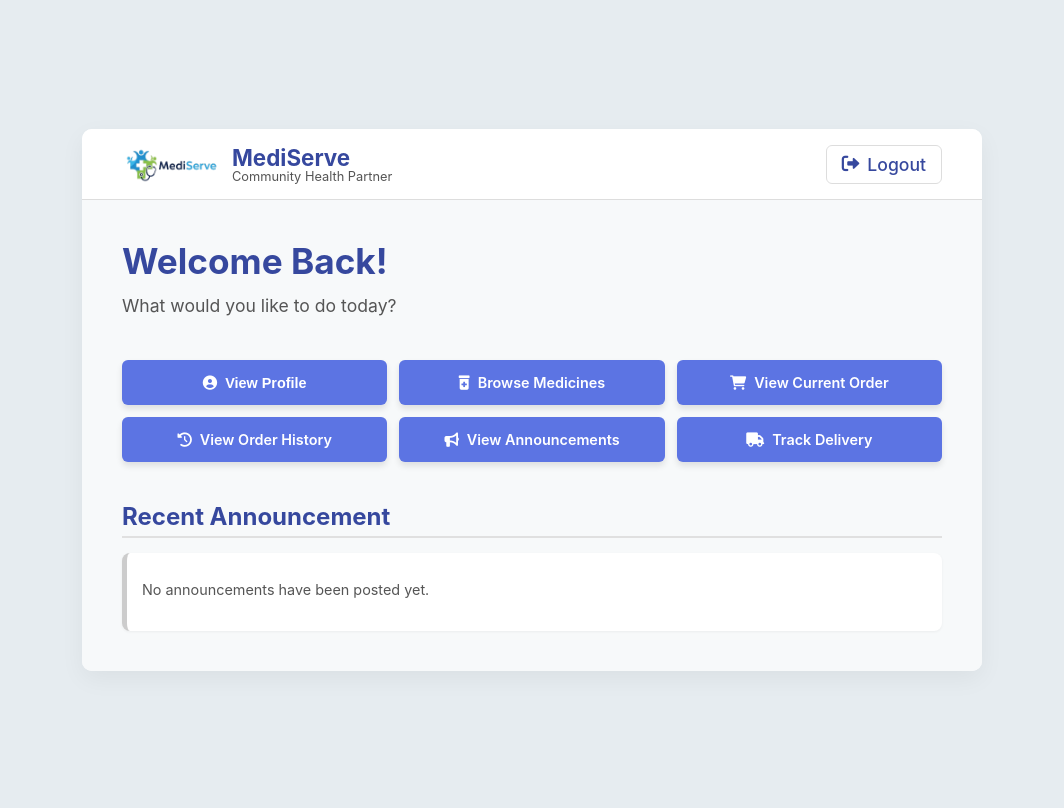
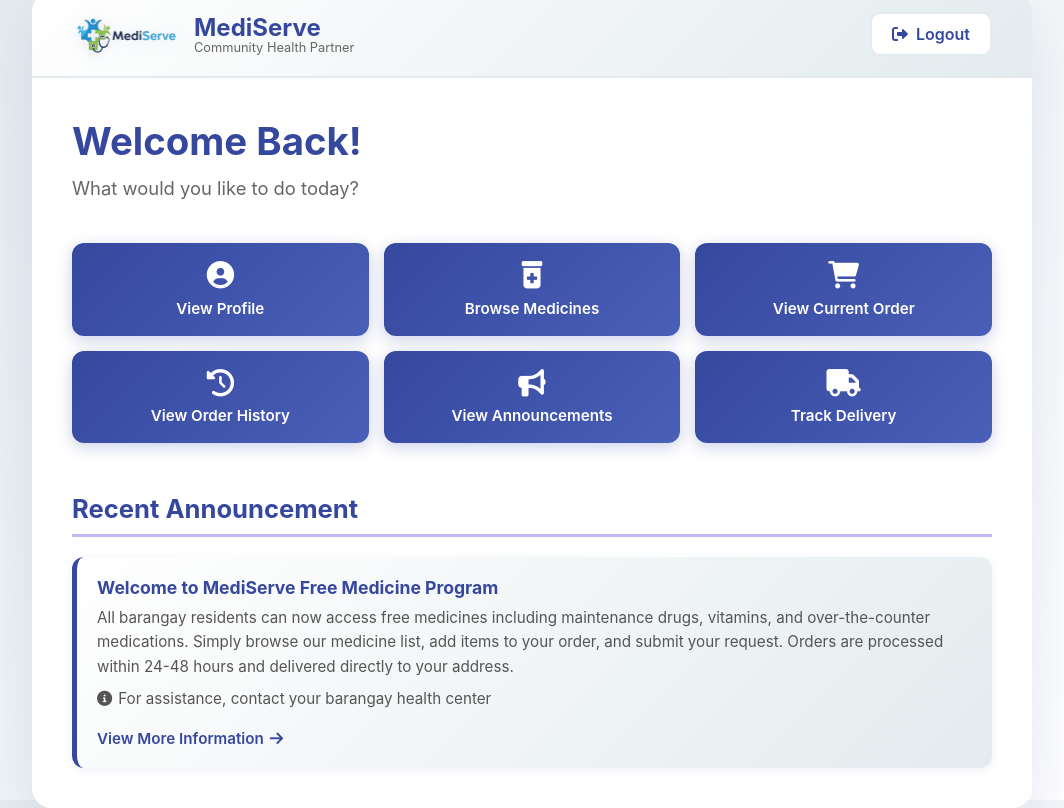
Before and after one commit to veinP/CSIT327-G5-MediServe, a Django app: page /main_menu/ in a window 1280 px wide. Shown: the whole page, without its empty margins (108-1172 px from the left). Before the commit the page ends 671 px from the top, so only its background shows below. Run offline with Django 5.2, Linux system fonts and the light colour scheme; the visitor is signed in with stand-in values (Sample User, id 1); data that the repository does not hold is empty; parts of the project's set-up code (start-up, migrations or seed data) failed here and were passed over.

Commit message:
feature(main-menu): design and style core navigation layout

```diff
--- a/MediServe/templates/main_menu.html
+++ b/MediServe/templates/main_menu.html
@@ -4,130 +4,472 @@
 {% block title %}Main Menu{% endblock %}
 
 {% block content %}
-<div style="width: 100%; max-width: 900px; margin: 40px auto; background-color: #FFFFFF; border-radius: 10px; box-shadow: 0 8px 24px rgba(0,0,0,0.05); overflow: hidden;">
+<style>
+    body {
+        background: linear-gradient(135deg, #E3EBEE 0%, #FFFFFF 100%);
+        min-height: 100vh;
+    }
 
+    .main-container {
+        width: 100%;
+        max-width: 1000px;
+        margin: 40px auto;
+        background-color: #FFFFFF;
+        border-radius: 20px;
+        box-shadow: 0 20px 60px rgba(54, 72, 158, 0.12);
+        overflow: hidden;
+    }
+
+    .top-header {
+        padding: 20px 40px;
+        background: linear-gradient(135deg, #FFFFFF 0%, #E3EBEE 100%);
+        border-bottom: 2px solid #E3EBEE;
+        display: flex;
+        justify-content: space-between;
+        align-items: center;
+    }
+
+    .logo-section {
+        display: flex;
+        align-items: center;
+        gap: 12px;
+    }
+
+    .logo-section img {
+        width: 110px;
+        height: auto;
+        filter: drop-shadow(0 2px 8px rgba(54, 72, 158, 0.15));
+    }
+
+    .logo-text h1 {
+        font-size: 1.5em;
+        color: #36489e;
+        margin: 0;
+        font-weight: 700;
+    }
+
+    .logo-text p {
+        font-size: 0.8em;
+        color: #666;
+        margin: 0;
+        line-height: 1;
+    }
+
+    .btn-logout {
+        background-color: #FFFFFF;
+        color: #36489e;
+        border: 2px solid #E3EBEE;
+        padding: 10px 20px;
+        font-weight: 600;
+        border-radius: 10px;
+        text-decoration: none;
+        transition: all 0.3s ease;
+        display: inline-flex;
+        align-items: center;
+        gap: 8px;
+    }
+
+    .btn-logout:hover {
+        background-color: #BFB9FA;
+        border-color: #BFB9FA;
+        transform: translateY(-2px);
+    }
+
+    .content-area {
+        padding: 40px;
+        background-color: #FFFFFF;
+    }
+
+    .welcome-section h1 {
+        color: #36489e;
+        font-size: 2.4em;
+        margin-bottom: 8px;
+        font-weight: 700;
+    }
+
+    .welcome-section p {
+        color: #666;
+        font-size: 1.15em;
+        margin-bottom: 40px;
+    }
+
+    .menu-grid {
+        display: grid;
+        grid-template-columns: repeat(3, 1fr);
+        gap: 15px;
+        margin-bottom: 50px;
+    }
+
+    .menu-btn {
+        background: linear-gradient(135deg, #36489e 0%, #4a5fb8 100%);
+        color: #FFFFFF;
+        padding: 18px 12px;
+        font-size: 0.95em;
+        font-weight: 600;
+        border-radius: 12px;
+        text-decoration: none;
+        text-align: center;
+        transition: all 0.3s ease;
+        display: flex;
+        flex-direction: column;
+        align-items: center;
+        justify-content: center;
+        gap: 10px;
+        box-shadow: 0 4px 15px rgba(54, 72, 158, 0.25);
+        border: none;
+        cursor: pointer;
+        font-family: inherit;
+    }
+
+    .menu-btn:hover {
+        background: linear-gradient(135deg, #2a3875 0%, #36489e 100%);
+        transform: translateY(-3px);
+        box-shadow: 0 6px 20px rgba(54, 72, 158, 0.35);
+    }
+
+    .menu-btn i {
+        font-size: 1.8em;
+    }
+
+    .announcement-section h3 {
+        color: #36489e;
+        font-size: 1.6em;
+        margin-bottom: 20px;
+        padding-bottom: 10px;
+        border-bottom: 3px solid #BFB9FA;
+        font-weight: 700;
+    }
+
+    .announcement-card {
+        background: linear-gradient(135deg, #FFFFFF 0%, #E3EBEE 100%);
+        padding: 20px;
+        border-radius: 12px;
+        border-left: 5px solid #36489e;
+        box-shadow: 0 2px 8px rgba(54, 72, 158, 0.08);
+        transition: all 0.3s ease;
+    }
+
+    .announcement-card:hover {
+        transform: translateX(5px);
+        box-shadow: 0 4px 15px rgba(54, 72, 158, 0.15);
+    }
+
+    .announcement-card strong {
+        font-size: 1.1em;
+        color: #36489e;
+        display: block;
+        margin-bottom: 8px;
+    }
+
+    .announcement-card p {
+        font-size: 0.95em;
+        color: #555;
+        margin: 8px 0;
+        line-height: 1.6;
+    }
+
+    .announcement-date {
+        font-size: 0.85em;
+        color: #777;
+        margin-top: 10px;
+        display: flex;
+        align-items: center;
+        gap: 6px;
+    }
+
+    .announcement-link {
+        font-size: 0.95em;
+        color: #36489e;
+        text-decoration: none;
+        font-weight: 600;
+        display: inline-flex;
+        align-items: center;
+        gap: 6px;
+        margin-top: 10px;
+        transition: all 0.3s ease;
+    }
+
+    .announcement-link:hover {
+        color: #2a3875;
+        gap: 10px;
+    }
+
+    .no-announcement {
+        background-color: #E3EBEE;
+        padding: 20px;
+        border-radius: 12px;
+        border-left: 5px solid #BFB9FA;
+    }
+
+    .no-announcement p {
+        font-size: 0.95em;
+        color: #666;
+        margin: 0;
+    }
+
+    .profile-sidebar {
+        position: fixed;
+        top: 0;
+        right: 0;
+        height: 100%;
+        width: 0;
+        background-color: #FFFFFF;
+        box-shadow: -6px 0 30px rgba(54, 72, 158, 0.2);
+        z-index: 1000;
+        overflow-x: hidden;
+        transition: 0.4s ease;
+        padding-left: 0;
+    }
+
+    .sidebar-content {
+        padding: 25px;
+        width: 300px;
+    }
+
+    .close-btn {
+        position: absolute;
+        top: 15px;
+        right: 25px;
+        font-size: 32px;
+        border: none;
+        background: none;
+        color: #36489e;
+        cursor: pointer;
+        transition: all 0.3s ease;
+    }
+
+    .close-btn:hover {
+        color: #d93025;
+        transform: rotate(90deg);
+    }
+
+    .sidebar-content h3 {
+        color: #36489e;
+        margin-bottom: 30px;
+        padding-top: 25px;
+        font-size: 1.5em;
+        font-weight: 700;
+    }
+
+    .profile-header {
+        text-align: center;
+        margin-bottom: 30px;
+        padding-bottom: 20px;
+        border-bottom: 2px solid #E3EBEE;
+    }
+
+    .profile-header i {
+        font-size: 3em;
+        color: #36489e;
+        background: linear-gradient(135deg, #E3EBEE 0%, #BFB9FA 100%);
+        padding: 20px;
+        border-radius: 50%;
+        margin-bottom: 10px;
+    }
+
+    .profile-header p {
+        font-size: 1.15em;
+        font-weight: 700;
+        margin: 8px 0 0 0;
+        color: #36489e;
+    }
+
+    .profile-header small {
+        color: #666;
+        font-size: 0.9em;
+    }
+
+    .sidebar-menu {
+        display: flex;
+        flex-direction: column;
+        gap: 12px;
+    }
+
+    .sidebar-link {
+        text-decoration: none;
+        color: #36489e;
+        padding: 12px 15px;
+        border-radius: 10px;
+        background-color: #E3EBEE;
+        transition: all 0.3s ease;
+        display: flex;
+        align-items: center;
+        gap: 12px;
+        font-weight: 500;
+    }
+
+    .sidebar-link:hover {
+        background-color: #BFB9FA;
+        transform: translateX(5px);
+    }
+
+    .sidebar-link i {
+        width: 20px;
+        text-align: center;
+    }
+
+    .btn-sidebar-logout {
+        width: 100%;
+        margin-top: 40px;
+        background: linear-gradient(135deg, #d93025 0%, #f44336 100%);
+        color: #FFFFFF;
+        padding: 14px;
+        border: none;
+        border-radius: 10px;
+        font-weight: 700;
+        text-align: center;
+        text-decoration: none;
+        display: flex;
+        align-items: center;
+        justify-content: center;
+        gap: 10px;
+        transition: all 0.3s ease;
+        box-shadow: 0 4px 15px rgba(217, 48, 37, 0.3);
+    }
+
+    .btn-sidebar-logout:hover {
+        background: linear-gradient(135deg, #b71c1c 0%, #d93025 100%);
+        transform: translateY(-2px);
+        box-shadow: 0 6px 20px rgba(217, 48, 37, 0.4);
+    }
+
+    @media (max-width: 768px) {
+        .menu-grid {
+            grid-template-columns: repeat(2, 1fr);
+        }
+
+        .content-area {
+            padding: 25px;
+        }
+
+        .top-header {
+            padding: 15px 25px;
+        }
+    }
+</style>
+
+<div class="main-container">
     <!-- TOP HEADER BAR -->
-    <header style="padding: 15px 40px; background-color: #FFFFFF; border-bottom: 1px solid #ddd; display: flex; justify-content: space-between; align-items: center;">
-        <div style="display: flex; align-items: center;">
-            <img src="{% static 'img/MediServe.png' %}" alt="MediServe Logo" style="width: 100px; height: 40px; margin-right: 10px;">
-            <div>
-                <h1 style="font-size: 1.4em; color: #36489e; margin: 0;">MediServe</h1>
-                <p style="font-size: 0.8em; color: #555; margin: 0; line-height: 1;">Community Health Partner</p>
+    <header class="top-header">
+        <div class="logo-section">
+            <img src="{% static 'img/MediServe.png' %}" alt="MediServe Logo">
+            <div class="logo-text">
+                <h1>MediServe</h1>
+                <p>Community Health Partner</p>
             </div>
         </div>
 
         <!-- LOGOUT BUTTON -->
-        <a href="{% url 'logout' %}" class="btn-secondary" style="
-            background-color: #FFFFFF;
-            color: #36489e;
-            border: 1px solid #ddd;
-            padding: 8px 15px;
-            font-weight: 500;">
+        <a href="{% url 'logout' %}" class="btn-logout">
             <i class="fas fa-sign-out-alt"></i> Logout
         </a>
     </header>
 
     <!-- MAIN CONTENT AREA -->
-    <div style="padding: 40px; background-color: #f7f9fa;">
-
-        <h1 style="color: #36489e; font-size: 2.2em; margin-bottom: 5px;">Welcome Back!</h1>
-        <p style="color: #555; font-size: 1.1em; margin-bottom: 40px;">What would you like to do today?</p>
+    <div class="content-area">
+        <div class="welcome-section">
+            <h1>Welcome Back!</h1>
+            <p>What would you like to do today?</p>
+        </div>
 
         <!-- ACTION BUTTON GRID -->
-        <div class="menu-options" style="
-            display: grid;
-            grid-template-columns: repeat(3, 1fr);
-            gap: 12px;
-            width: 100%;
-        ">
-            <button onclick="toggleProfileSidebar(true)" class="btn" style="background-color: #5c74e3; color: #FFFFFF; padding: 14px 10px; font-size: 0.9em; box-shadow: 0 4px 6px rgba(0,0,0,0.1);">
-                <i class="fas fa-user-circle"></i> View Profile
+        <div class="menu-grid">
+            <button onclick="toggleProfileSidebar(true)" class="menu-btn">
+                <i class="fas fa-user-circle"></i>
+                <span>View Profile</span>
             </button>
 
-            <a href="{% url 'medicine_list' %}" class="btn" style="background-color: #5c74e3; color: #FFFFFF; padding: 14px 10px; font-size: 0.9em; box-shadow: 0 4px 6px rgba(0,0,0,0.1);">
-                <i class="fas fa-prescription-bottle-alt"></i> Browse Medicines
+            <a href="{% url 'medicine_list' %}" class="menu-btn">
+                <i class="fas fa-prescription-bottle-alt"></i>
+                <span>Browse Medicines</span>
             </a>
 
-            <a href="{% url 'order_list' %}" class="btn" style="background-color: #5c74e3; color: #FFFFFF; padding: 14px 10px; font-size: 0.9em; box-shadow: 0 4px 6px rgba(0,0,0,0.1);">
-                <i class="fas fa-shopping-cart"></i> View Current Order
+            <a href="{% url 'order_list' %}" class="menu-btn">
+                <i class="fas fa-shopping-cart"></i>
+                <span>View Current Order</span>
             </a>
 
-            <a href="{% url 'medicine_history' %}" class="btn" style="background-color: #5c74e3; color: #FFFFFF; padding: 14px 10px; font-size: 0.9em; box-shadow: 0 4px 6px rgba(0,0,0,0.1);">
-                <i class="fas fa-history"></i> View Order History
+            <a href="{% url 'medicine_history' %}" class="menu-btn">
+                <i class="fas fa-history"></i>
+                <span>View Order History</span>
             </a>
 
-            <a href="{% url 'view_announcements' %}" class="btn" style="background-color: #5c74e3; color: #FFFFFF; padding: 14px 10px; font-size: 0.9em; box-shadow: 0 4px 6px rgba(0,0,0,0.1);">
-                <i class="fas fa-bullhorn"></i> View Announcements
+            <a href="{% url 'view_announcements' %}" class="menu-btn">
+                <i class="fas fa-bullhorn"></i>
+                <span>View Announcements</span>
             </a>
 
-            <a href="{% url 'delivery_page' %}" class="btn" style="background-color: #5c74e3; color: #FFFFFF; padding: 14px 10px; font-size: 0.9em; box-shadow: 0 4px 6px rgba(0,0,0,0.1);">
-                <i class="fas fa-truck"></i> Track Delivery
+            <a href="{% url 'delivery_page' %}" class="menu-btn">
+                <i class="fas fa-truck"></i>
+                <span>Track Delivery</span>
             </a>
         </div>
 
         <!-- RECENT ANNOUNCEMENT -->
-        <h3 style="color: #36489e; font-size: 1.5em; margin-top: 40px; margin-bottom: 15px; border-bottom: 2px solid #e0e0e0; padding-bottom: 5px;">
-            Recent Announcement
-        </h3>
+        <div class="announcement-section">
+            <h3>Recent Announcement</h3>
 
-        <div style="width: 100%; display: flex; flex-direction: column; gap: 15px;">
             {% if latest_announcement %}
-                <div style="background-color: #FFFFFF; padding: 15px; border-radius: 8px; border-left: 5px solid #36489e; box-shadow: 0 1px 3px rgba(0,0,0,0.05);">
-                    <strong style="font-size: 1em; color: #36489e;">{{ latest_announcement.title }}</strong>
-                    <p style="font-size: 0.9em; color: #555; margin-top: 5px;">
-                        {{ latest_announcement.content|truncatewords:25 }}
-                    </p>
-                    <p style="font-size: 0.8em; color: #777;">
+                <div class="announcement-card">
+                    <strong>{{ latest_announcement.title }}</strong>
+                    <p>{{ latest_announcement.content|truncatewords:25 }}</p>
+                    <p class="announcement-date">
+                        <i class="fas fa-calendar-alt"></i>
                         Posted on {{ latest_announcement.date_posted|date:"F j, Y, g:i a" }}
                     </p>
-                    <a href="{% url 'view_announcements' %}" style="font-size: 0.9em; color: #5c74e3; text-decoration: none;">
-                        View All Announcements →
+                    <a href="{% url 'view_announcements' %}" class="announcement-link">
+                        View All Announcements <i class="fas fa-arrow-right"></i>
                     </a>
                 </div>
             {% else %}
-                <div style="background-color: #FFFFFF; padding: 15px; border-radius: 8px; border-left: 5px solid #ccc; box-shadow: 0 1px 3px rgba(0,0,0,0.05);">
-                    <p style="font-size: 0.9em; color: #555;">No announcements have been posted yet.</p>
+                <div class="announcement-card">
+                    <strong>Welcome to MediServe Free Medicine Program</strong>
+                    <p>All barangay residents can now access free medicines including maintenance drugs, vitamins, and over-the-counter medications. Simply browse our medicine list, add items to your order, and submit your request. Orders are processed within 24-48 hours and delivered directly to your address.</p>
+                    <p class="announcement-date">
+                        <i class="fas fa-info-circle"></i>
+                        For assistance, contact your barangay health center
+                    </p>
+                    <a href="{% url 'view_announcements' %}" class="announcement-link">
+                        View More Information <i class="fas fa-arrow-right"></i>
+                    </a>
                 </div>
             {% endif %}
         </div>
-
     </div>
 </div>
 
 <!-- PROFILE SIDEBAR -->
-<div id="profile-sidebar" style="position: fixed; top: 0; right: 0; height: 100%; width: 0; background-color: #FFFFFF; box-shadow: -4px 0 10px rgba(0,0,0,0.15); z-index: 1000; overflow-x: hidden; transition: 0.3s; padding-left: 0;">
-    <div style="padding: 20px; width: 260px;">
-        <button onclick="toggleProfileSidebar(false)" style="position: absolute; top: 10px; right: 25px; font-size: 30px; border: none; background: none; color: #36489e; cursor: pointer;">&times;</button>
-        <h3 style="color: #36489e; margin-bottom: 30px; padding-top: 20px;">Profile Menu</h3>
+<div id="profile-sidebar" class="profile-sidebar">
+    <div class="sidebar-content">
+        <button onclick="toggleProfileSidebar(false)" class="close-btn">&times;</button>
+        <h3>Profile Menu</h3>
 
-        <div style="text-align: center; margin-bottom: 30px; padding-bottom: 15px; border-bottom: 1px solid #eee;">
-            <i class="fas fa-user-circle" style="font-size: 2.5em; color: #36489e;"></i>
-            <p style="font-size: 1.1em; font-weight: bold; margin: 5px 0 0 0;">
-                {{ user.first_name }} {{ user.last_name }}
-            </p>
-            <small style="color: #555;">@{{ user.username|default:'Guest' }}</small>
+        <div class="profile-header">
+            <i class="fas fa-user-circle"></i>
+            <p>{{ user.first_name }} {{ user.last_name }}</p>
+            <small>@{{ user.username|default:'Guest' }}</small>
         </div>
 
-        <div style="display: flex; flex-direction: column; gap: 10px;">
-            <a href="{% url 'profile_view' %}" style="text-decoration: none; color: #333; padding: 10px; border-radius: 5px; background-color: #f7f9fa;">
-                <i class="fas fa-user" style="margin-right: 10px;"></i> View/Edit Profile
+        <div class="sidebar-menu">
+            <a href="{% url 'profile_view' %}" class="sidebar-link">
+                <i class="fas fa-user"></i> View/Edit Profile
             </a>
-            <a href="{% url 'profile_view' %}" style="text-decoration: none; color: #333; padding: 10px; border-radius: 5px; background-color: #f7f9fa;">
-                <i class="fas fa-file-alt" style="margin-right: 10px;"></i> View Documents
+            <a href="{% url 'profile_view' %}" class="sidebar-link">
+                <i class="fas fa-file-alt"></i> View Documents
             </a>
-            <a href="{% url 'medicine_history' %}" style="text-decoration: none; color: #333; padding: 10px; border-radius: 5px; background-color: #f7f9fa;">
-                <i class="fas fa-history" style="margin-right: 10px;"></i> Order History
+            <a href="{% url 'medicine_history' %}" class="sidebar-link">
+                <i class="fas fa-history"></i> Order History
             </a>
-            <a href="{% url 'settings' %}" style="text-decoration: none; color: #333; padding: 10px; border-radius: 5px; background-color: #f7f9fa;">
-                <i class="fas fa-cog" style="margin-right: 10px;"></i> Settings
+            <a href="{% url 'settings' %}" class="sidebar-link">
+                <i class="fas fa-cog"></i> Settings
             </a>
-            <a href="{% url 'feedback' %}" style="text-decoration: none; color: #333; padding: 10px; border-radius: 5px; background-color: #f7f9fa;">
-                <i class="fas fa-comment-dots" style="margin-right: 10px;"></i> Feedback
+            <a href="{% url 'feedback' %}" class="sidebar-link">
+                <i class="fas fa-comment-dots"></i> Feedback
             </a>
         </div>
 
-        <a href="{% url 'logout' %}" class="btn" style="width: 100%; margin-top: 40px; background-color: #dc3545; color: #FFFFFF;">
-            <i class="fas fa-sign-out-alt" style="margin-right: 10px;"></i> Logout
+        <a href="{% url 'logout' %}" class="btn-sidebar-logout">
+            <i class="fas fa-sign-out-alt"></i> Logout
         </a>
     </div>
 </div>
@@ -135,10 +477,10 @@
 <script>
     function toggleProfileSidebar(show) {
         const sidebar = document.getElementById('profile-sidebar');
-        const openWidth = '300px';
+        const openWidth = '350px';
         if (show) {
             sidebar.style.width = openWidth;
-            sidebar.style.paddingLeft = '20px';
+            sidebar.style.paddingLeft = '0';
         } else {
             sidebar.style.width = '0';
             sidebar.style.paddingLeft = '0';
@@ -147,7 +489,7 @@
 
     document.addEventListener('click', function(event) {
         const sidebar = document.getElementById('profile-sidebar');
-        const profileButton = document.querySelector('.menu-options button:first-child');
+        const profileButton = document.querySelector('.menu-grid button:first-child');
         if (sidebar.style.width !== '0px' &&
             !sidebar.contains(event.target) &&
             !profileButton.contains(event.target)) {
```
